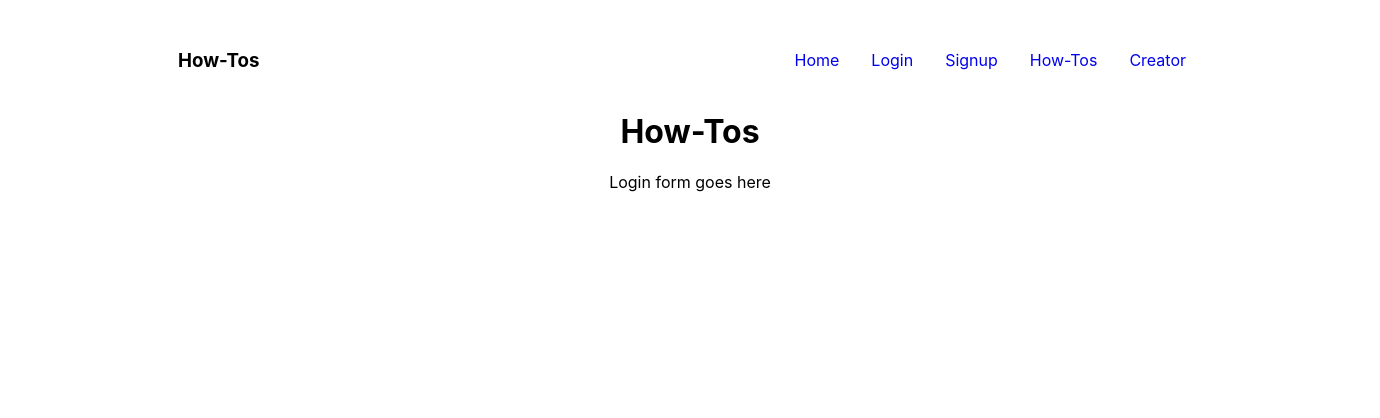
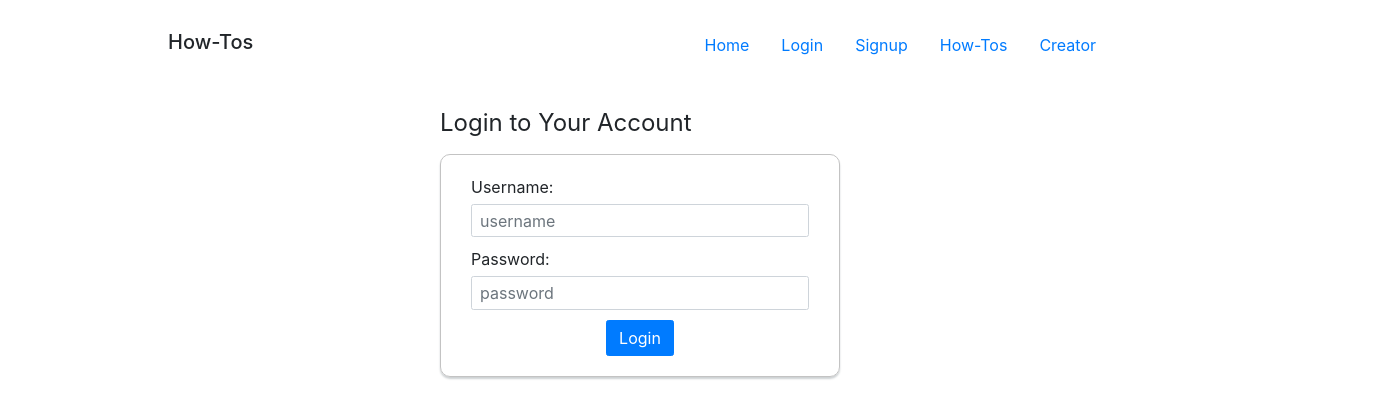
Before and after one commit to ginabethrussell/front-end-1, a React (Create React App) app: page /login in a window 1280 px wide. Shown: the top 418 px of the page, 1380 px wide, since content can reach past the window. Built offline with nearby package versions, Linux system fonts and the light colour scheme.

Commit message:
added login form, submits usercredentials, receives token from api, stores in localStorage, pushes to howtos dashboard page

```diff
--- a/package.json
+++ b/package.json
@@ -7,10 +7,12 @@
     "@testing-library/react": "^11.2.3",
     "@testing-library/user-event": "^12.6.2",
     "axios": "^0.21.1",
+    "bootstrap": "^4.6.0",
     "react": "^17.0.1",
     "react-dom": "^17.0.1",
     "react-router-dom": "^5.2.0",
     "react-scripts": "4.0.1",
+    "reactstrap": "^8.9.0",
     "web-vitals": "^0.2.4"
   },
   "scripts": {
--- a/src/App.css
+++ b/src/App.css
@@ -1,5 +1,4 @@
 .App {
-  text-align: center;
   width: 100%;
   padding: 30px 50px;
 }
@@ -15,4 +14,56 @@
 .App nav a {
   text-decoration: none;
   padding: 8px 16px;
+  font-size: 1.6rem;
 }
+
+.login-wrapper {
+  width: 70%;
+  max-width: 400px;
+  margin: 50px auto;
+  display: flex;
+  flex-direction: column;
+}
+
+.login-wrapper h2 {
+  font-size: 2.4rem;
+  font-weight: 400;
+  margin-bottom: 16px;
+}
+
+.login-wrapper input {
+  font-size: 1.6rem;
+  padding: 5px 8px;
+}
+
+.login-wrapper label {
+  font-size: 1.6rem;
+}
+
+.login-wrapper .btn-wrapper{
+  display: flex;
+  justify-content: center;
+  align-items: center;
+}
+
+.login-wrapper button {
+  font-size: 1.6rem;
+  padding: 5px 12px;
+  text-align: center;
+}
+
+.login-wrapper form {
+  border: 1px solid black;
+  border-color: #c3c3c3;
+  padding: 20px 30px;
+  border-radius: 10px;
+  box-shadow: 0 2px 2px #cdd1d3;
+  cursor: pointer;
+}
+
+.login-wrapper .error-message {
+  margin: 10px 0;
+  font-size: 1.4rem;
+  text-align: center;
+  color: crimson;
+}
--- a/src/App.js
+++ b/src/App.js
@@ -13,7 +13,7 @@ function App() {
   return (
     <div className="App">
       <nav>
-        <h3>How-Tos</h3>
+        <h2>How-Tos</h2>
         <div className='navlinks'>
           <a href='https://tt88-how-to.netlify.app/'>Home</a>
           <Link to='/login'>Login</Link>
@@ -24,7 +24,6 @@ function App() {
       </nav>
 
       <main>
-        <h1>How-Tos</h1>
         <Route path='/login' component={Login} />
         <Route path='/signup' component={Signup} />
 
--- a/src/components/Login.js
+++ b/src/components/Login.js
@@ -1,11 +1,102 @@
-import React from 'react'
+import React, { useState } from "react";
+import { useHistory } from "react-router-dom";
+import axios from "axios";
+
+import {
+  Button,
+  Form,
+  FormGroup,
+  Label,
+  Input,
+} from "reactstrap";
+
+const initialUserCredentials = {
+  username: "",
+  password: "",
+  role: "",
+};
 
 function Login() {
-    return (
-        <div>
-            Login form goes here
+  const [userCredentials, setUserCredentials] = useState(
+    initialUserCredentials
+  );
+  const [loginError, setLoginError] = useState("");
+  const history = useHistory();
+
+  const handleChange = (e) => {
+    setUserCredentials({
+      ...userCredentials,
+      [e.target.name]: e.target.value,
+    });
+  };
+
+  const loginUser = (e) => {
+    e.preventDefault();
+    console.log(userCredentials);
+    // sample user credentials
+    const testCredentials = {
+      email: "lambda-student@lambda.com",
+      password: "i<3Lambd4",
+    };
+    // sample post request to login user
+    // sample token for testing
+    const token = "QpwL5tke4Pnpja7X4";
+    axios
+      .post("https://reqres.in/api/users", testCredentials)
+      .then((res) => {
+        // will have token from backend api
+        console.log(res);
+        localStorage.setItem("token", token);
+        setLoginError("");
+        history.push("/howtos");
+      })
+      .catch((err) => {
+          console.log(err);
+          setLoginError('User not found. Please create an account.');
+      });
+    setUserCredentials(initialUserCredentials);
+  };
+
+  return (
+    <div className="login-wrapper">
+      <h2>Login to Your Account</h2>
+      <Form className="form" onSubmit={loginUser}>
+        <FormGroup>
+          <Label for="username">
+            Username:
+          </Label>
+          <Input
+            type="text"
+            id="username"
+            name="username"
+            placeholder='username'
+            value={userCredentials.username}
+            onChange={handleChange}
+            required
+          />
+        </FormGroup>
+        <FormGroup>
+          <Label for="password">
+            Password:
+          </Label>
+          <Input
+            type="password"
+            id="password"
+            name="password"
+            placeholder='password'
+            value={userCredentials.password}
+            onChange={handleChange}
+          />
+        </FormGroup>
+        <div className='btn-wrapper'>
+            <Button color="primary" type="submit">
+                Login
+            </Button>
         </div>
-    )
+        {loginError !== ''? (<p className='error-message'>{loginError}</p>): null }
+      </Form>
+    </div>
+  );
 }
 
-export default Login
+export default Login;
--- a/src/index.css
+++ b/src/index.css
@@ -11,3 +11,8 @@ code {
   font-family: source-code-pro, Menlo, Monaco, Consolas, 'Courier New',
     monospace;
 }
+
+html {
+  font-size: 62.5%;
+  box-sizing: border-box;
+}
--- a/src/index.js
+++ b/src/index.js
@@ -4,6 +4,7 @@ import { BrowserRouter as Router } from 'react-router-dom';
 import './index.css';
 import App from './App';
 import reportWebVitals from './reportWebVitals';
+import 'bootstrap/dist/css/bootstrap.min.css';
 
 ReactDOM.render(
   <React.StrictMode>
```
Also changed, not shown: 2 other files (tests, documents, lock files or other folders).
